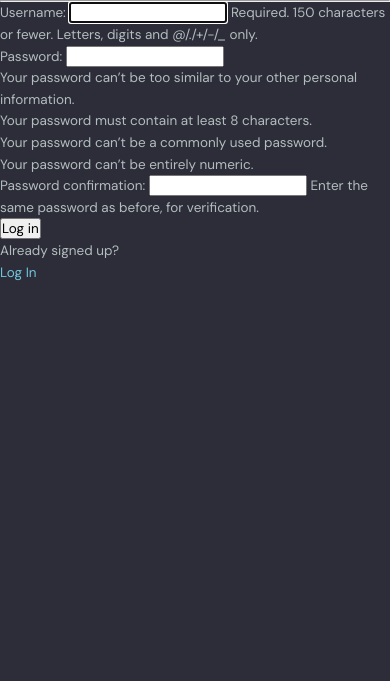
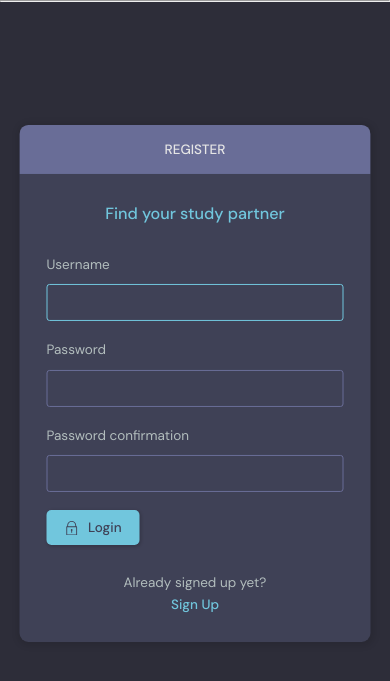
Before and after one commit to Ayatoo047/Unipoly, a Django app: page /register/ in a window 390 px wide. Shown: the part 59-740 px from the top of the page. Run offline with Django 4.2, Linux system fonts and the light colour scheme.

Commit message:
allowing mobile version

```diff
--- a/base/templates/base/home.html
+++ b/base/templates/base/home.html
@@ -20,12 +20,12 @@
                     d="M32 30.586l-10.845-10.845c1.771-2.092 2.845-4.791 2.845-7.741 0-6.617-5.383-12-12-12s-12 5.383-12 12c0 6.617 5.383 12 12 12 2.949 0 5.649-1.074 7.741-2.845l10.845 10.845 1.414-1.414zM12 22c-5.514 0-10-4.486-10-10s4.486-10 10-10c5.514 0 10 4.486 10 10s-4.486 10-10 10z"
                   ></path>
                 </svg>
-                <input placeholder="Search for posts" />
+                <input name = 'q' placeholder="Search for posts" />
               </label>
             </form>
             <div class="mobile-menuItems">
-              <a class="btn btn--main btn--pill" href="#">Browse Topics</a>
-              <a class="btn btn--main btn--pill" href="#">Recent Activities</a>
+              <a class="btn btn--main btn--pill" href="{% url 'topics' %}">Browse Topics</a>
+              <a class="btn btn--main btn--pill" href="{% url 'activity' %}">Recent Activities</a>
             </div>
           </div>
           <div class="roomList__header">
--- a/base/templates/base/login_register.html
+++ b/base/templates/base/login_register.html
@@ -1,37 +1,118 @@
-{% extends "main.html" %}
+{% extends 'main.html' %}
+
 
 {% block content %}
 
-{% if page == 'login' %}
-<div>
-    <form action="" method="POST">
-        {%csrf_token%}
+<main class="auth layout">
 
-        <input type="text" name="username" placeholder="enter Username">
-        <input type="text" name="password" placeholder="password">
-        <input type="submit" value="Log in">
-    </form>
-    <p>Havent signed up?</p>
-    <a href="{% url 'register' %}">Sign up</a>
+  {% if page == "login" %}
+      <div class="container">
+        <div class="layout__box">
+          <div class="layout__boxHeader">
+            <div class="layout__boxTitle">
+              <h3>Login</h3>
+            </div>
+          </div>
+          <div class="layout__body">
+            <h2 class="auth__tagline">Find your study partner</h2>
 
-</div>
+            <form class="form" action="" method="POST">
+              {%csrf_token%}
 
-{% else %}
+              <div class="form__group form__group">
+                <label for="room_name">Username</label>
+                <input id="username" name="username" type="text" placeholder="e.g. dennis_ivy" />
+              </div>
+              <div class="form__group">
+                <label for="password">Password</label>
+                <input
+                  id="password"
+                  name="password"
+                  type="password"
+                  placeholder="&bull;&bull;&bull;&bull;&bull;&bull;&bull;&bull;"
+                />
+              </div>
 
-<div>
+              <button class="btn btn--main" type="submit">
+                <svg
+                  version="1.1"
+                  xmlns="http://www.w3.org/2000/svg"
+                  width="32"
+                  height="32"
+                  viewBox="0 0 32 32"
+                >
+                  <title>lock</title>
+                  <path
+                    d="M27 12h-1v-2c0-5.514-4.486-10-10-10s-10 4.486-10 10v2h-1c-0.553 0-1 0.447-1 1v18c0 0.553 0.447 1 1 1h22c0.553 0 1-0.447 1-1v-18c0-0.553-0.447-1-1-1zM8 10c0-4.411 3.589-8 8-8s8 3.589 8 8v2h-16v-2zM26 30h-20v-16h20v16z"
+                  ></path>
+                  <path
+                    d="M15 21.694v4.306h2v-4.306c0.587-0.348 1-0.961 1-1.694 0-1.105-0.895-2-2-2s-2 0.895-2 2c0 0.732 0.413 1.345 1 1.694z"
+                  ></path>
+                </svg>
 
-    <form action="" method="POST">
-        {%csrf_token%}
+                Login
+              </button>
+            </form>
 
-        {{form.as_p}}
-        <input type="submit" value="Log in">
-    </form>
+            <div class="auth__action">
+              <p>Haven't signed up yet?</p>
+              <a href="{% url 'register' %}" class="btn btn--link">Sign Up</a>
+            </div>
+          </div>
+        </div>
+      </div>
+  {% else %}
 
-    <p>Already signed up?</p>
-    <a href="{% url 'login' %}">Log In</a>
+  <div class="container">
+    <div class="layout__box">
+      <div class="layout__boxHeader">
+        <div class="layout__boxTitle">
+          <h3>Register</h3>
+        </div>
+      </div>
+      <div class="layout__body">
+        <h2 class="auth__tagline">Find your study partner</h2>
 
-</div>
-{% endif %}
+        <form class="form" action="" method="POST">
+          {%csrf_token%}
 
+          {% for field in form %}
+          <div class="form__group form__group">
+            <label for="room_name">{{field.label}}</label>
+            {{field}}
+          </div>
+          {% endfor %}
+
+          <button class="btn btn--main" type="submit">
+            <svg
+              version="1.1"
+              xmlns="http://www.w3.org/2000/svg"
+              width="32"
+              height="32"
+              viewBox="0 0 32 32"
+            >
+              <title>lock</title>
+              <path
+                d="M27 12h-1v-2c0-5.514-4.486-10-10-10s-10 4.486-10 10v2h-1c-0.553 0-1 0.447-1 1v18c0 0.553 0.447 1 1 1h22c0.553 0 1-0.447 1-1v-18c0-0.553-0.447-1-1-1zM8 10c0-4.411 3.589-8 8-8s8 3.589 8 8v2h-16v-2zM26 30h-20v-16h20v16z"
+              ></path>
+              <path
+                d="M15 21.694v4.306h2v-4.306c0.587-0.348 1-0.961 1-1.694 0-1.105-0.895-2-2-2s-2 0.895-2 2c0 0.732 0.413 1.345 1 1.694z"
+              ></path>
+            </svg>
+
+            Login
+          </button>
+        </form>
+
+        <div class="auth__action">
+          <p>Already signed up yet?</p>
+          <a href="{% url 'login' %}" class="btn btn--link">Sign Up</a>
+        </div>
+      </div>
+    </div>
+  </div>
+
+  {% endif %}
+</main>
 
 {% endblock %}
--- a/base/urls.py
+++ b/base/urls.py
@@ -16,4 +16,6 @@ urlpatterns = [
     path('delete-message/<str:pk>/', views.deletemessage, name = "deletemessage"),
     path('user-profile/<str:pk>/', views.userprofile, name = "userprofile"),
     path('edit-user/<str:pk>/', views.updateuser, name = "edituser"),
+    path('topics/', views.topics, name = "topics"),
+    path('activity/', views.activitypage, name = "activity"),
 ]
--- a/base/views.py
+++ b/base/views.py
@@ -192,3 +192,16 @@ def updateuser(request, pk):
 
     context = {'user': user, 'form': form}
     return render(request, 'base/edituser.html', context)
+
+
+def topics(request):
+    topics = Topic.objects.all()
+
+    context = {'topics': topics}
+    return render(request, 'base/topics-mobile.html', context)
+
+
+def activitypage(request):
+    room_messages = Message.objects.all()
+
+    return render(request, 'base/activity.html', {"room_messages": room_messages})
```
Also changed, not shown: base/templates/base/activity.html (added, +66 -0 lines), base/templates/base/delete.html (+10 -3 lines), base/templates/base/login_register_old.html (added, +37 -0 lines), base/templates/base/topics-mobile.html (added, +55 -0 lines), db.sqlite3.
